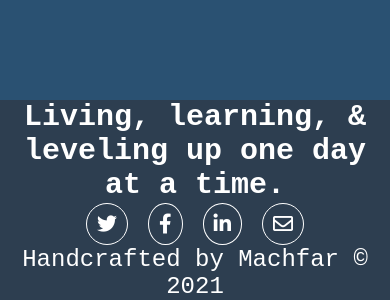
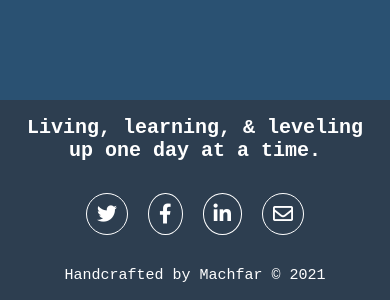
Before and after one commit to Machfar-Souhayel/Formation-pour-les-jeux-de-4C, a plain HTML site: page index.html in a window 390 px wide. Shown: the part 2115-2415 px from the top of the page. Drawn offline with Linux system fonts and the light colour scheme.

Commit message:
last commit

```diff
--- a/css/style.css
+++ b/css/style.css
@@ -162,6 +162,7 @@ footer h1 {
     text-align: center;
     color: var(--color-text-light);
     font-size: 30px;
+    margin: 0 20px;
 }
 
 footer p {
@@ -225,6 +226,13 @@ footer i:hover {
         width: 500px;
         height: 300px;
     }
+    /* Footer styles */
+    footer h1{
+        font-size: 20px;
+    }
+    footer p{
+        font-size: 15px;
+    }
 }
 
 @media only screen and (max-width: 576px) {
```
